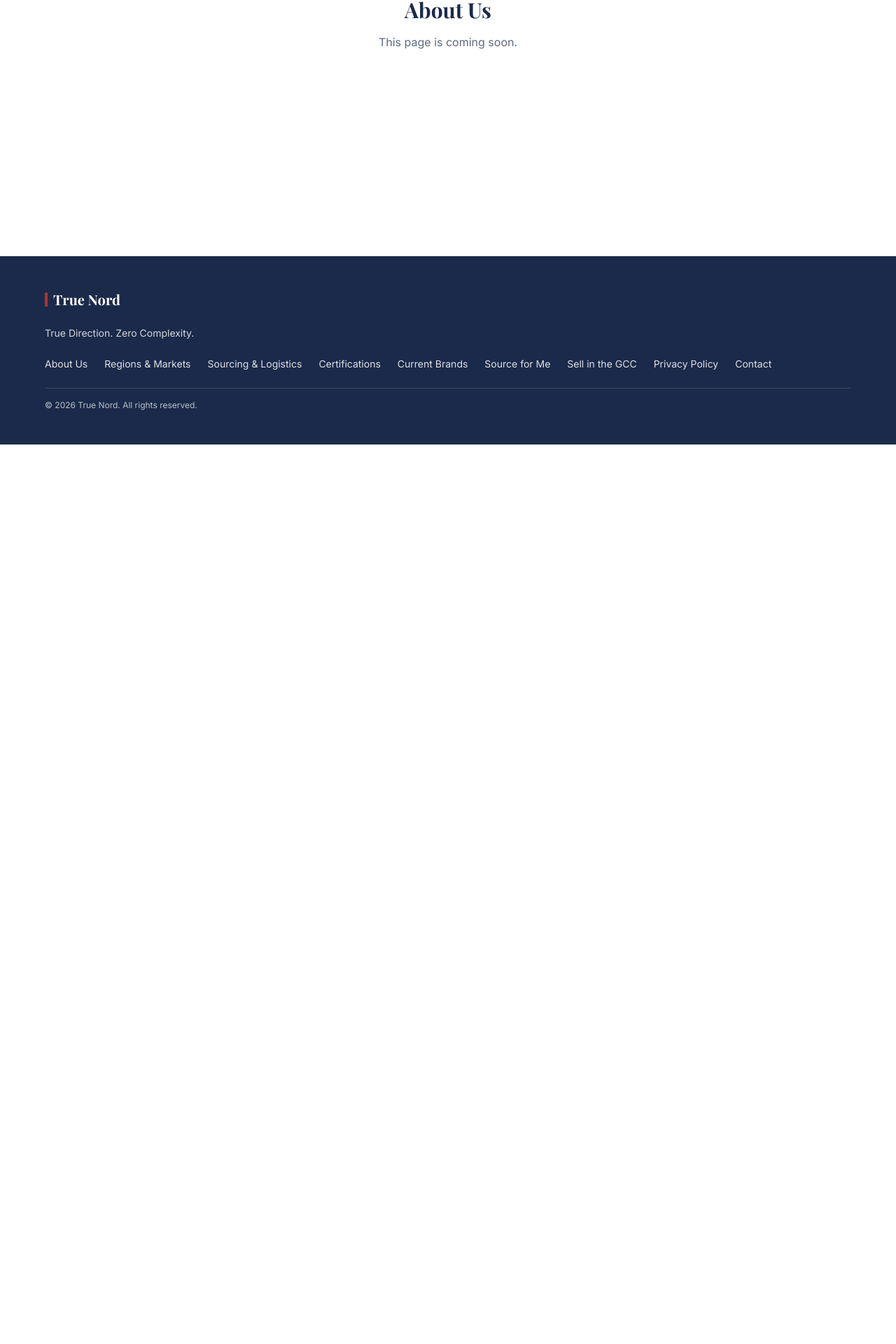
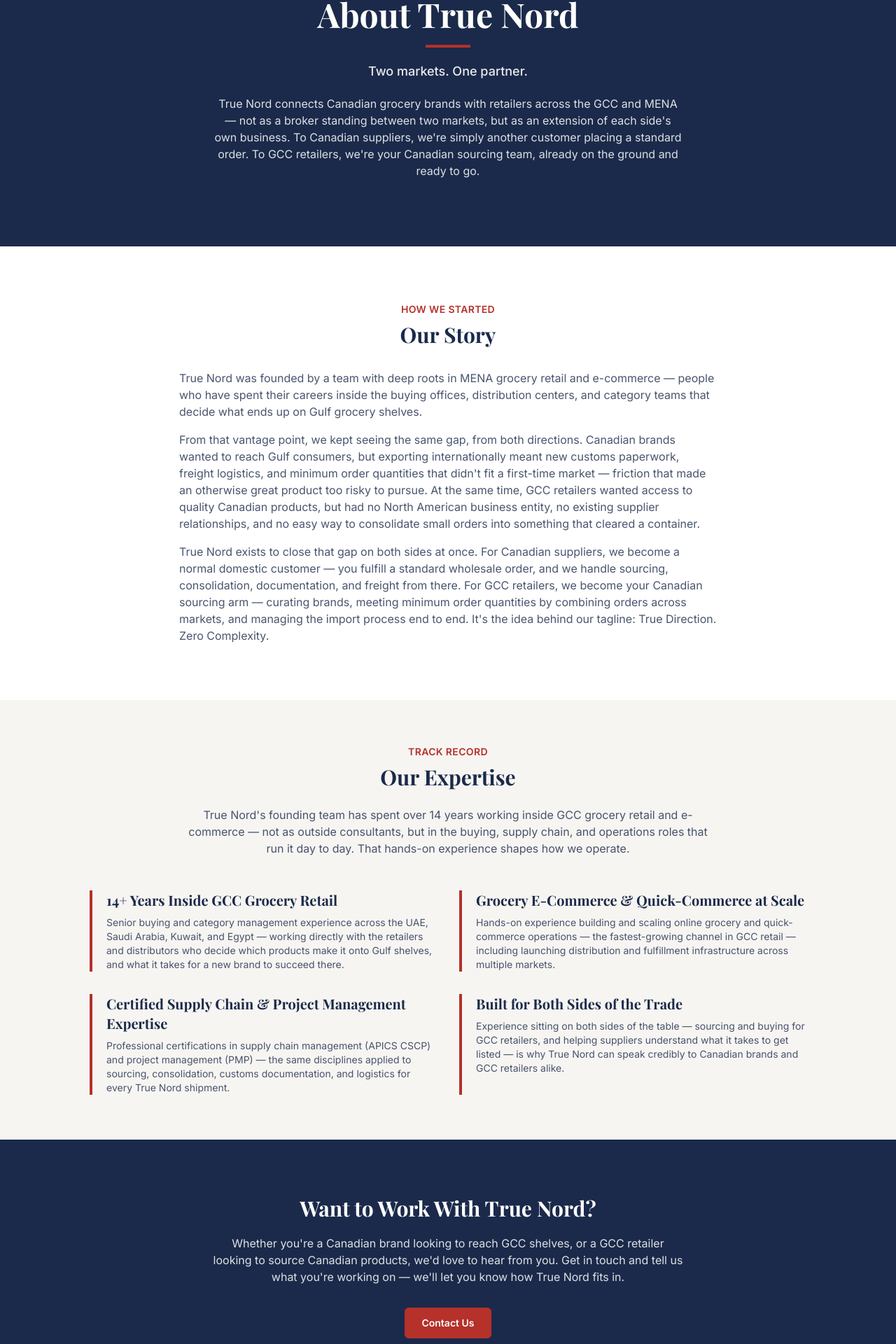
Before and after one commit to Truenord-wassim/true-nord-website, a Next.js app: page /about in a window 1280 px wide. Shown: the part 165-2085 px from the top of the page at 70% size. Before the commit the page ends 800 px from the top, so only its background shows below. Built offline with nearby package versions, Linux system fonts and the light colour scheme.

Commit message:
feat: build real About Us page with story and expertise sections

```diff
--- a/app/about/page.tsx
+++ b/app/about/page.tsx
@@ -1,12 +1,133 @@
 import type { Metadata } from "next";
-import ComingSoon from "../components/ComingSoon";
+import Link from "next/link";
+
+const expertiseCards = [
+  {
+    title: "14+ Years Inside GCC Grocery Retail",
+    description:
+      "Senior buying and category management experience across the UAE, Saudi Arabia, Kuwait, and Egypt — working directly with the retailers and distributors who decide which products make it onto Gulf shelves, and what it takes for a new brand to succeed there.",
+  },
+  {
+    title: "Grocery E-Commerce & Quick-Commerce at Scale",
+    description:
+      "Hands-on experience building and scaling online grocery and quick-commerce operations — the fastest-growing channel in GCC retail — including launching distribution and fulfillment infrastructure across multiple markets.",
+  },
+  {
+    title: "Certified Supply Chain & Project Management Expertise",
+    description:
+      "Professional certifications in supply chain management (APICS CSCP) and project management (PMP) — the same disciplines applied to sourcing, consolidation, customs documentation, and logistics for every True Nord shipment.",
+  },
+  {
+    title: "Built for Both Sides of the Trade",
+    description:
+      "Experience sitting on both sides of the table — sourcing and buying for GCC retailers, and helping suppliers understand what it takes to get listed — is why True Nord can speak credibly to Canadian brands and GCC retailers alike.",
+  },
+];
 
 export const metadata: Metadata = {
   title: "About Us | True Nord",
   description:
-    "Learn about True Nord, a Canadian grocery trading company with 15+ years of MENA market experience connecting Canadian brands with GCC and MENA retailers.",
+    "True Nord is a Canadian grocery trading company founded by a team with 14+ years of MENA retail and e-commerce experience, connecting Canadian brands with GCC and MENA retailers.",
 };
 
 export default function AboutPage() {
-  return <ComingSoon title="About Us" />;
+  return (
+    <>
+      <section className="bg-navy px-6 py-24 text-center text-white">
+        <h1 className="text-4xl md:text-5xl">About True Nord</h1>
+        <div className="mx-auto my-5 h-1 w-16 bg-red" aria-hidden="true" />
+        <p className="mb-5 text-lg font-medium text-white/90">
+          Two markets. One partner.
+        </p>
+        <p className="mx-auto max-w-2xl text-base text-white/85">
+          True Nord connects Canadian grocery brands with retailers across the
+          GCC and MENA — not as a broker standing between two markets, but as
+          an extension of each side&apos;s own business. To Canadian
+          suppliers, we&apos;re simply another customer placing a standard
+          order. To GCC retailers, we&apos;re your Canadian sourcing team,
+          already on the ground and ready to go.
+        </p>
+      </section>
+
+      <section className="px-6 py-20">
+        <div className="mx-auto max-w-3xl">
+          <p className="mb-2 text-center text-sm font-semibold uppercase tracking-wide text-red">
+            How We Started
+          </p>
+          <h2 className="mb-8 text-center text-3xl">Our Story</h2>
+          <div className="space-y-4 text-base text-navy/80">
+            <p>
+              True Nord was founded by a team with deep roots in MENA grocery
+              retail and e-commerce — people who have spent their careers
+              inside the buying offices, distribution centers, and category
+              teams that decide what ends up on Gulf grocery shelves.
+            </p>
+            <p>
+              From that vantage point, we kept seeing the same gap, from both
+              directions. Canadian brands wanted to reach Gulf consumers, but
+              exporting internationally meant new customs paperwork, freight
+              logistics, and minimum order quantities that didn&apos;t fit a
+              first-time market — friction that made an otherwise great
+              product too risky to pursue. At the same time, GCC retailers
+              wanted access to quality Canadian products, but had no North
+              American business entity, no existing supplier relationships,
+              and no easy way to consolidate small orders into something that
+              cleared a container.
+            </p>
+            <p>
+              True Nord exists to close that gap on both sides at once. For
+              Canadian suppliers, we become a normal domestic customer — you
+              fulfill a standard wholesale order, and we handle sourcing,
+              consolidation, documentation, and freight from there. For GCC
+              retailers, we become your Canadian sourcing arm — curating
+              brands, meeting minimum order quantities by combining orders
+              across markets, and managing the import process end to end.
+              It&apos;s the idea behind our tagline: True Direction. Zero
+              Complexity.
+            </p>
+          </div>
+        </div>
+      </section>
+
+      <section className="bg-cream px-6 py-16">
+        <div className="mx-auto max-w-5xl">
+          <p className="mb-2 text-center text-sm font-semibold uppercase tracking-wide text-red">
+            Track Record
+          </p>
+          <h2 className="mb-6 text-center text-3xl">Our Expertise</h2>
+          <p className="mx-auto mb-12 max-w-3xl text-center text-base text-navy/80">
+            True Nord&apos;s founding team has spent over 14 years working
+            inside GCC grocery retail and e-commerce — not as outside
+            consultants, but in the buying, supply chain, and operations roles
+            that run it day to day. That hands-on experience shapes how we
+            operate.
+          </p>
+          <div className="grid gap-8 md:grid-cols-2">
+            {expertiseCards.map((item) => (
+              <div key={item.title} className="border-l-4 border-red pl-5">
+                <h3 className="mb-2 text-xl">{item.title}</h3>
+                <p className="text-sm text-navy/80">{item.description}</p>
+              </div>
+            ))}
+          </div>
+        </div>
+      </section>
+
+      <section className="bg-navy px-6 py-20 text-center text-white">
+        <h2 className="mb-5 text-3xl">Want to Work With True Nord?</h2>
+        <p className="mx-auto mb-8 max-w-2xl text-base text-white/85">
+          Whether you&apos;re a Canadian brand looking to reach GCC shelves, or
+          a GCC retailer looking to source Canadian products, we&apos;d love to
+          hear from you. Get in touch and tell us what you&apos;re working on —
+          we&apos;ll let you know how True Nord fits in.
+        </p>
+        <Link
+          href="/contact"
+          className="inline-block rounded-md bg-red px-6 py-3 text-sm font-semibold text-white hover:bg-red-shade"
+        >
+          Contact Us
+        </Link>
+      </section>
+    </>
+  );
 }
```
